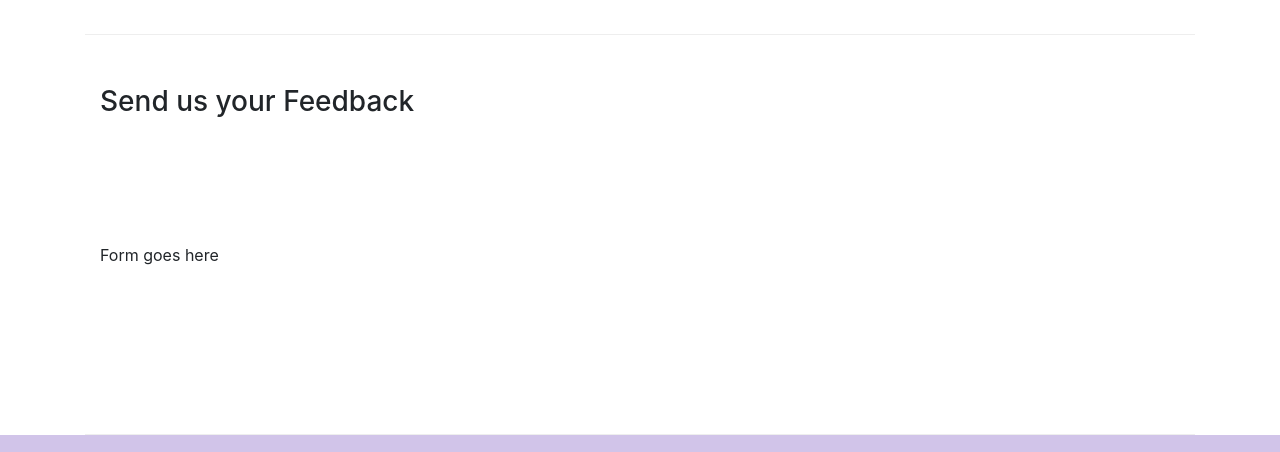
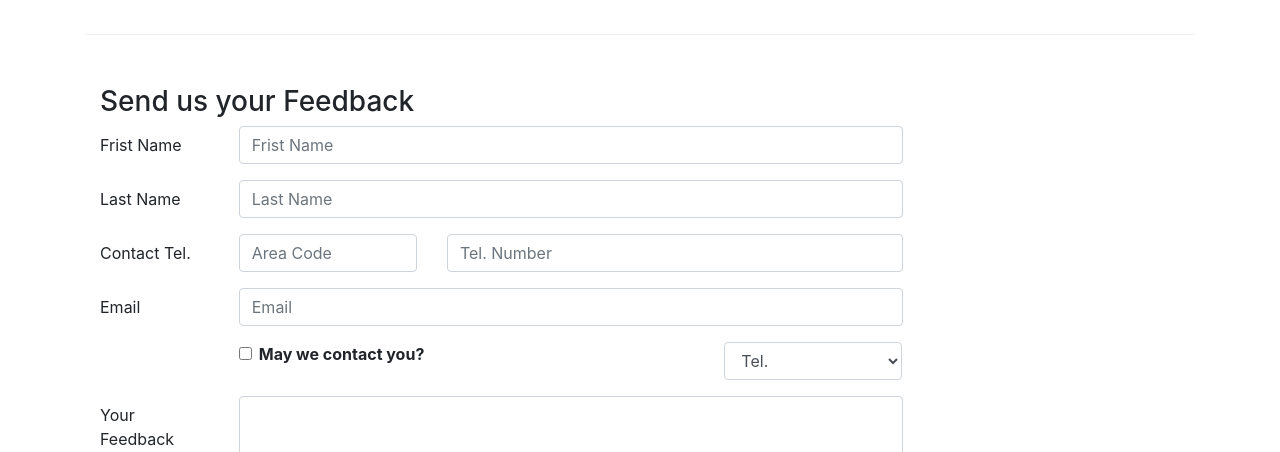
Before and after one commit to Sudhakaran-S/Front-End-Web-UI-Frameworks-and-Tools-Bootstrap, a website: page contactus.html in a window 1280 px wide. Shown: the part 830-1282 px from the top of the page. Drawn offline with nearby package versions, Linux system fonts and the light colour scheme.

Commit message:
Forms and Buttons

```diff
--- a/contactus.html
+++ b/contactus.html
@@ -92,7 +92,71 @@
               <h3>Send us your Feedback</h3>
            </div>
             <div class="col-12 col-md-9">
-                Form goes here
+                <form>
+                    <div class="form-group row">
+                        <label for="fristname" class="col-md-2 col-form-label">Frist Name</label>
+                        <div class="col-md-10">
+                            <input type="text" class="form-control" id="fristname" name="fristname"
+                                placeholder="Frist Name">
+                        </div>
+                    </div>
+                    <div class="form-group row">
+                        <label for="lastname" class="col-md-2 col-form-label">Last Name</label>
+                        <div class="col-md-10">
+                            <input type="text" class="form-control" id="lastname" name="lastname"
+                                placeholder="Last Name">
+                        </div>
+                    </div>
+                    <div class="form-group row">
+                        <label for="telnum" class="col-12 col-md-2 col-form-label">Contact Tel.</label>
+                        <div class="col-5 col-md-3">
+                            <input type="tel" class="form-control" id="areacode" name="areacode"
+                                placeholder="Area Code">
+                        </div>
+                        <div class="col-7 col-md-7">
+                            <input type="tel" class="form-control" id="telnum" name="telnum"
+                                placeholder="Tel. Number">
+                        </div>
+                    </div>
+                    <div class="form-group row">
+                        <label for="emailid" class="col-md-2 col-form-label">Email</label>
+                        <div class="col-md-10">
+                            <input type="email" class="form-control" id="emailid" name="emailid"
+                                placeholder="Email">
+                        </div>
+                    </div>
+                    <div class="form-group row">
+                        <div class="col-md-6 offset-md-2">
+                            <div class="form-check">
+                                <input type="checkbox" class="form-check-input"
+                                name="approve" id="approve" value="">
+                                <label class="form-check-label" for="approve">
+                                    <strong>May we contact you?</strong>
+                                </label>
+                            </div>
+                        </div>
+                        <div class="col-md-3 offset-md-1">
+                            <select class="form-control">
+                                <option>Tel.</option>
+                                <option>Email</option>
+                            </select>
+                        </div>
+                    </div>
+                    <div class="form-group row">
+                        <label for="feedback" class="col-md-2 col-form-label">Your Feedback</label>
+                        <div class="col-md-10">
+                            <textarea class="form-control" id="feedback" name="feedback"
+                                rows="12"></textarea>
+                        </div>
+                    </div>
+                    <div class="form-group row">
+                        <div class="offset-md-2 col-md-10">
+                            <button type="submit" class="btn btn-primary">
+                                Send Feedback
+                            </button>
+                        </div>
+                    </div>
+                </form>
             </div>
              <div class="col-12 col-md">
             </div>
```
